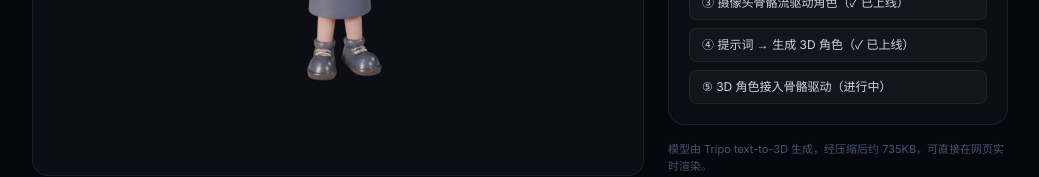
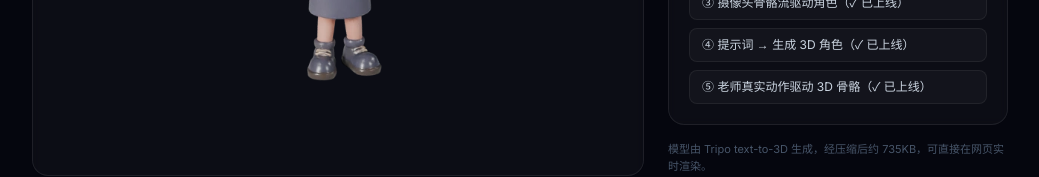
Before and after one commit to cathrine65184-cpu/MoliVerse-website, a Next.js app: page /mocap in a window 1280 px wide. Shown: the part 1667-1844 px from the top of the page, without its empty margins (120-1159 px from the left). Built offline with nearby package versions, Linux system fonts and the light colour scheme; no server answers.

Commit message:
Clarify live teacher-motion 3D character pipeline

```diff
--- a/app/mocap/page.tsx
+++ b/app/mocap/page.tsx
@@ -732,7 +732,7 @@ export default function StoryStagePage() {
                   "② 角色设定 → 分身逐幕变身（✓ 已上线）",
                   "③ 摄像头骨骼流驱动角色（✓ 已上线）",
                   "④ 提示词 → 生成 3D 角色（✓ 已上线）",
-                  "⑤ 3D 角色接入骨骼驱动（进行中）",
+                  "⑤ 老师真实动作驱动 3D 骨骼（✓ 已上线）",
                 ].map((step) => (
                   <li key={step} className="rounded-lg border border-white/[0.06] bg-white/[0.03] px-3 py-2">
                     {step}
```
